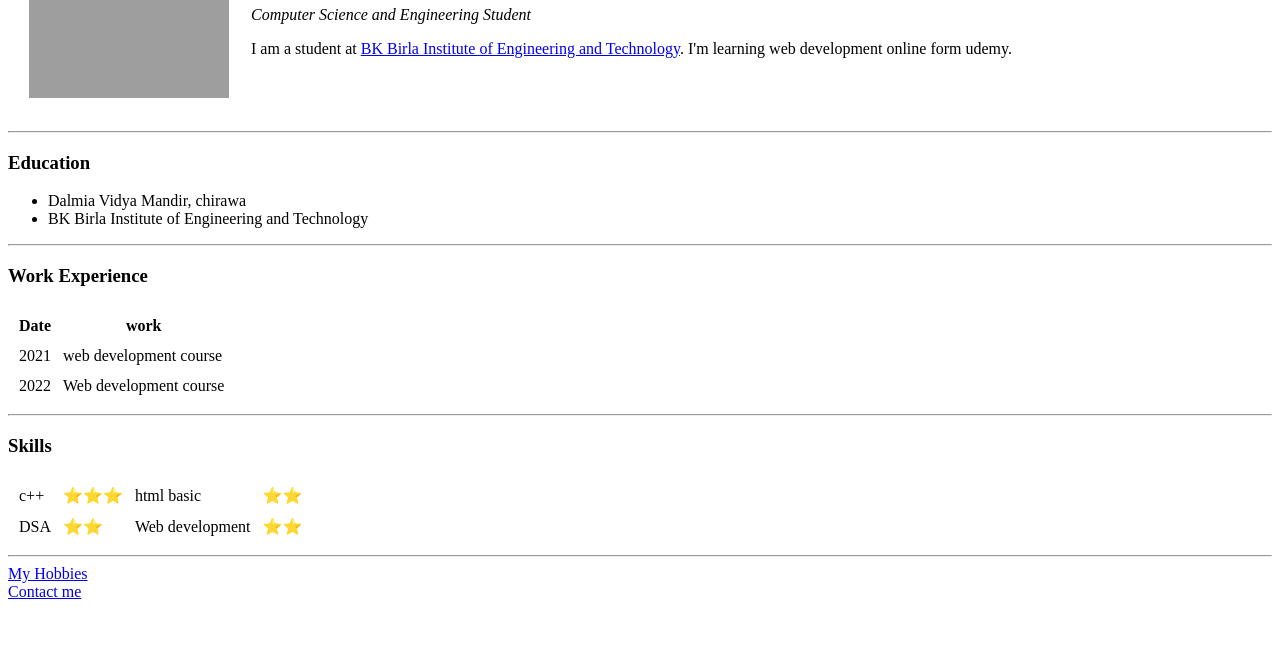
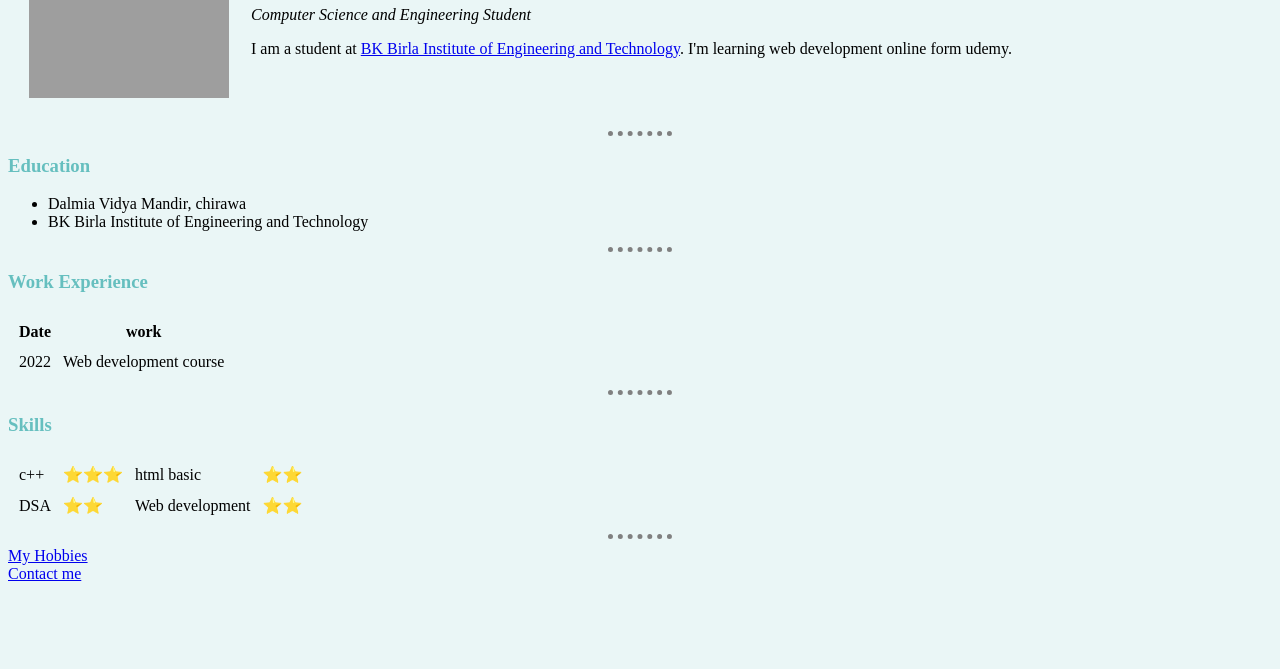
Before and after one commit to Ritikajangir/cv1, a plain HTML site: page index.html in a window 1280 px wide. Shown: the part 131-800 px from the top of the page. Drawn offline with Linux system fonts and the light colour scheme; grey boxes are pictures that could not be loaded.

Commit message:
update index.html

```diff
--- a/index.html
+++ b/index.html
@@ -4,6 +4,7 @@
 <head>
   <meta charset="utf-8">
   <title>Ritika's personal Site</title>
+  <link rel="stylesheet" href="styles.css">
 </head>
 
 <body>
@@ -35,10 +36,6 @@
       <th>work</th>
     </thead>
     <tbody>
-      <tr>
-        <td>2021</td>
-        <td>web development course</td>
-      </tr>
       <tr>
         <td>2022</td>
         <td>Web development course</td>
```
